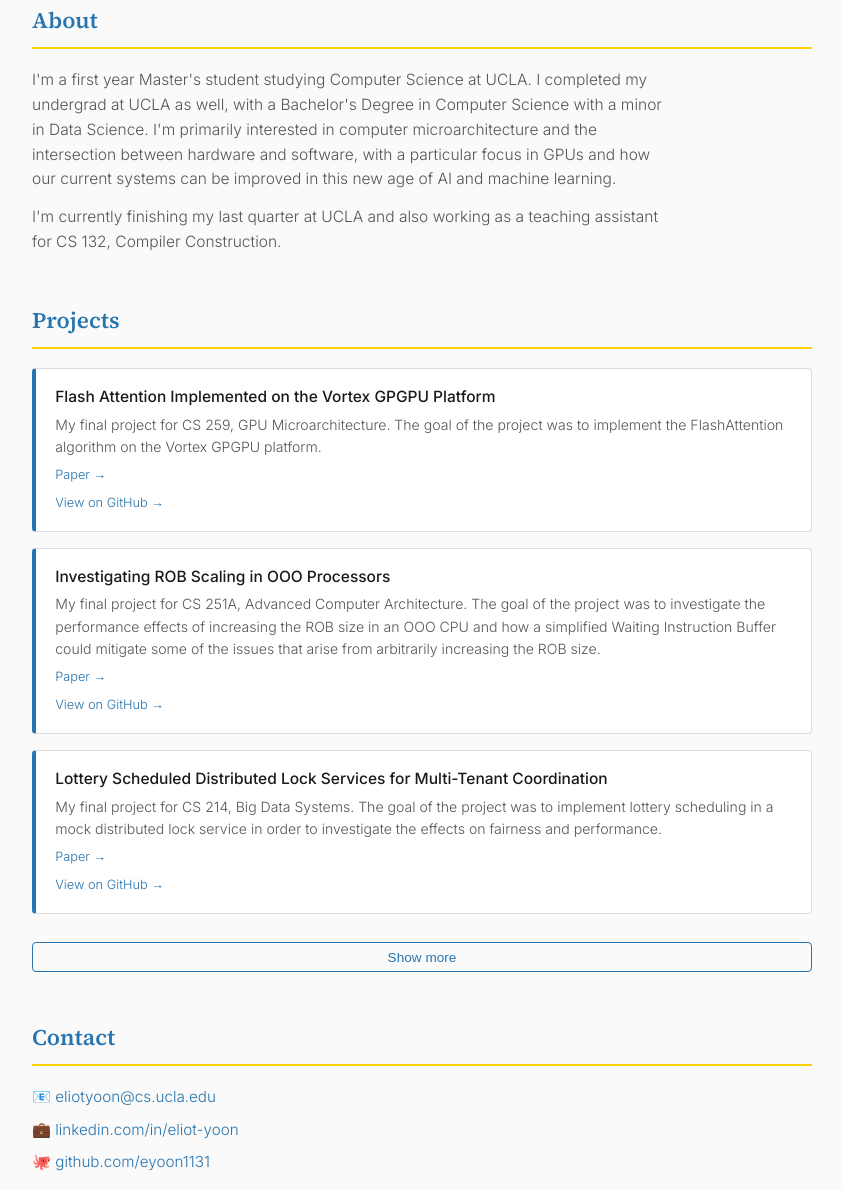
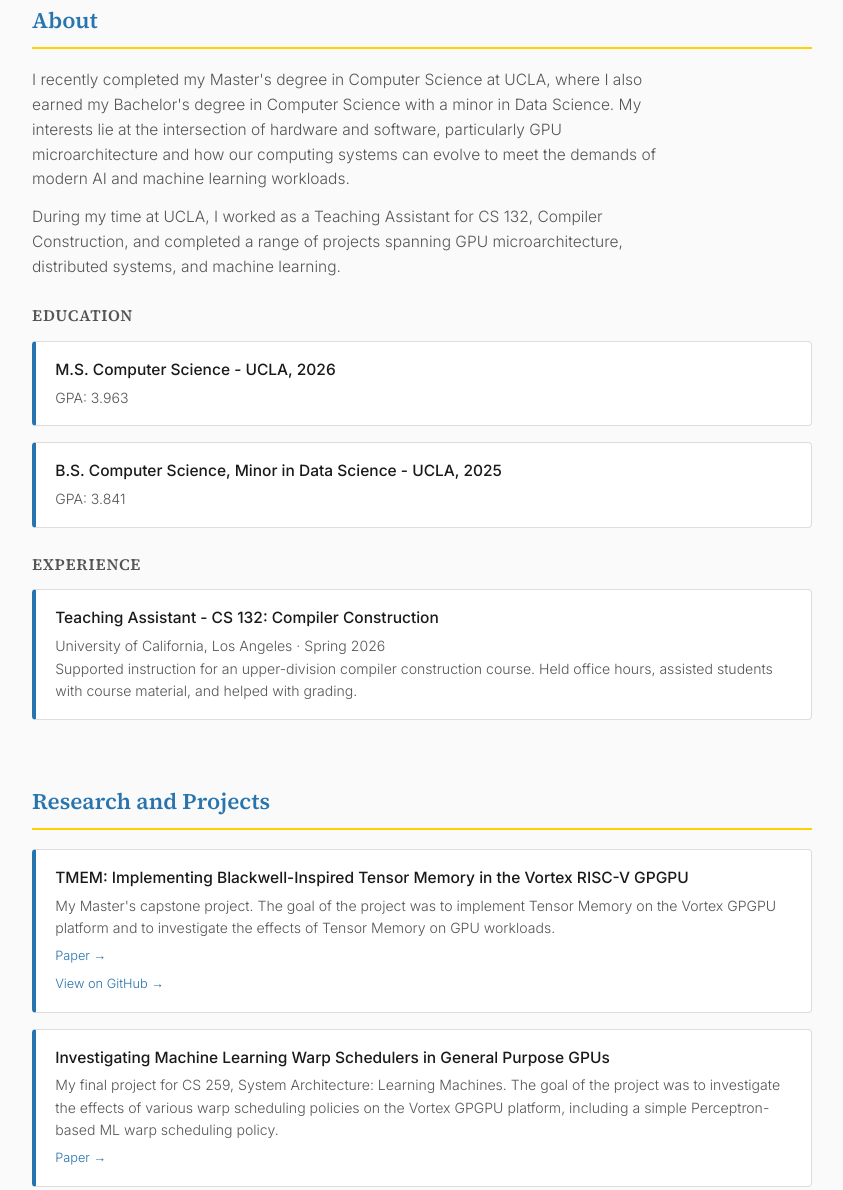
Before and after one commit to eyoon1131/www, a plain HTML site: page index.html in a window 1280 px wide. Shown: the part 309-1499 px from the top of the page, without its empty margins (218-1061 px from the left). Drawn offline with Linux system fonts and the light colour scheme.

Commit message:
Updated post-grad, added capstone project

```diff
--- a/index.html
+++ b/index.html
@@ -95,6 +95,18 @@
       margin-bottom: 1.2rem;
     }
 
+    /* SUBSECTION */
+    .subsection-title {
+      font-family: var(--serif);
+      font-size: 1rem;
+      font-weight: 600;
+      color: var(--muted);
+      text-transform: uppercase;
+      letter-spacing: 0.05em;
+      margin-top: 1.5rem;
+      margin-bottom: 0.75rem;
+    }
+
     /* ABOUT */
     .about-text {
       color: var(--muted);
@@ -103,6 +115,27 @@
     }
 
     .about-text p + p { margin-top: 0.8rem; }
+
+    /* EDUCATION AND EXPERIENCE */
+    .edu-item, .exp-item {
+      background: white;
+      border: 1px solid var(--border);
+      border-left: 4px solid var(--blue);
+      border-radius: 4px;
+      padding: 1rem 1.2rem;
+      margin-bottom: 1rem;
+    }
+
+    .edu-item h3, .exp-item h3 {
+      font-size: 0.97rem;
+      font-weight: 500;
+      margin-bottom: 0.25rem;
+    }
+
+    .edu-item p, .exp-item p {
+      font-size: 0.88rem;
+      color: var(--muted);
+    }
 
     /* PROJECTS */
     .projects-list {
@@ -186,7 +219,7 @@
 
   <div class="hero">
     <h1>Eliot Yoon</h1>
-    <p>Master's Student at UCLA · Computer Science · Class of 2026</p>
+    <p>M.S. Computer Science · UCLA · Class of 2026</p>
   </div>
 
   <main>
@@ -194,14 +227,46 @@
     <section id="about">
       <h2 class="section-title">About</h2>
       <div class="about-text">
-        <p>I'm a first year Master's student studying Computer Science at UCLA. I completed my undergrad at UCLA as well, with a Bachelor's Degree in Computer Science with a minor in Data Science. I'm primarily interested in computer microarchitecture and the intersection between hardware and software, with a particular focus in GPUs and how our current systems can be improved in this new age of AI and machine learning.</p>
-        <p>I'm currently finishing my last quarter at UCLA and also working as a teaching assistant for CS 132, Compiler Construction.</p>
+        <p>I recently completed my Master's degree in Computer Science at UCLA, where I also earned my Bachelor's degree in Computer Science with a minor in Data Science. My interests lie at the intersection of hardware and software, particularly GPU microarchitecture and how our computing systems can evolve to meet the demands of modern AI and machine learning workloads.</p>
+        <p>During my time at UCLA, I worked as a Teaching Assistant for CS 132, Compiler Construction, and completed a range of projects spanning GPU microarchitecture, distributed systems, and machine learning.</p>
+      </div>
+
+      <h3 class="subsection-title">Education</h3>
+      <div class="edu-item">
+        <h3>M.S. Computer Science - UCLA, 2026</h3>
+        <p>GPA: 3.963</p>
+      </div>
+      <div class="edu-item">
+        <h3>B.S. Computer Science, Minor in Data Science - UCLA, 2025</h3>
+        <p>GPA: 3.841</p>
+      </div>
+
+      <h3 class="subsection-title">Experience</h3>
+      <div class="exp-item">
+        <h3>Teaching Assistant - CS 132: Compiler Construction</h3>
+        <p>University of California, Los Angeles · Spring 2026</p>
+        <p>Supported instruction for an upper-division compiler construction course. Held office hours, assisted students with course material, and helped with grading.</p>
       </div>
     </section>
 
     <section id="projects">
-      <h2 class="section-title">Projects</h2>
+      <h2 class="section-title">Research and Projects</h2>
       <div class="projects-list">
+
+        <div class="project-item">
+          <h3>TMEM: Implementing Blackwell-Inspired Tensor Memory in the Vortex RISC-V GPGPU</h3>
+          <p>My Master's capstone project. The goal of the project was to implement Tensor Memory on the Vortex GPGPU platform and to investigate the effects of Tensor Memory on GPU workloads.</p>
+          <a href="docs/capstone_report.pdf">Paper →</a>
+          <br>
+          <a href="https://github.com/eyoon1131/vortex/tree/tensor_mem">View on GitHub →</a>
+        </div>
+
+        <div class="project-item">
+          <h3>Investigating Machine Learning Warp Schedulers in General Purpose GPUs</h3>
+          <p>My final project for CS 259, System Architecture: Learning Machines. The goal of the project was to investigate the effects of various warp scheduling policies on the Vortex GPGPU platform, including a simple Perceptron-based ML warp scheduling policy.</p>
+          <a href="docs/cs259_warp_report.pdf">Paper →</a>
+          <br>
+        </div>
 
         <div class="project-item">
           <h3>Flash Attention Implemented on the Vortex GPGPU Platform</h3>
```
Also changed, not shown: 2 other files.
